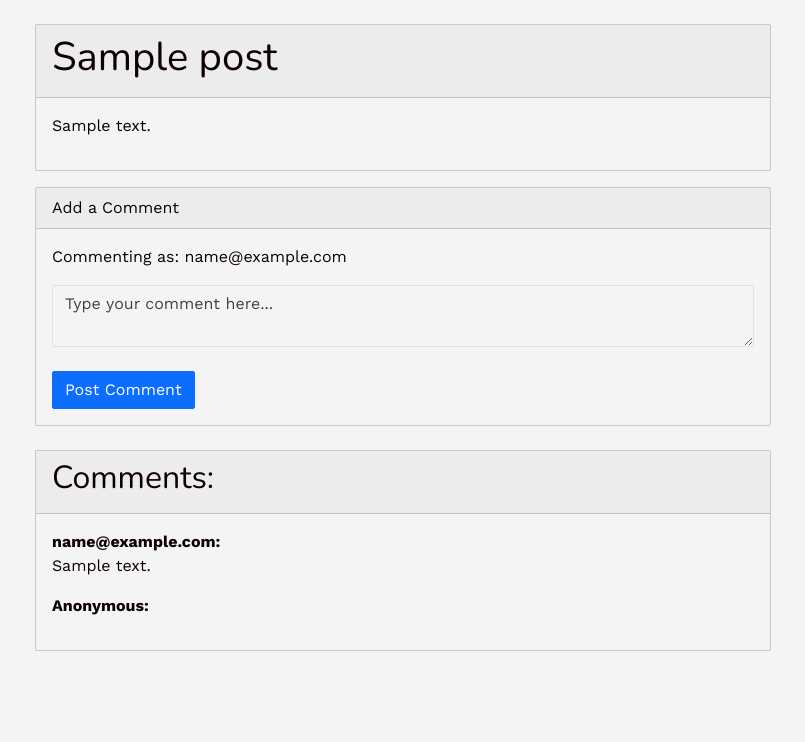
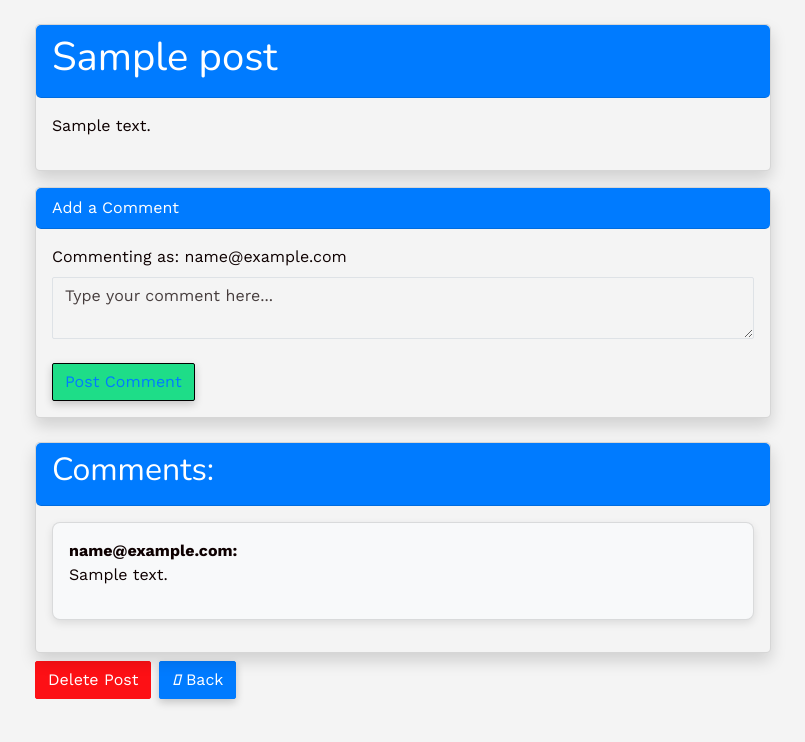
Before and after one commit to nagato94/desafio-maino, a Rails app: page /posts/1 in a window 1280 px wide. Shown: the part 58-800 px from the top of the page, without its empty margins (237-1042 px from the left). Run offline with Rails 7, Linux system fonts and the light colour scheme; a user stored in the database is signed in; tables that the repository leaves empty hold one stand-in row (values such as "Sample post"); style sheets or scripts are compiled from the project's sources; parts of the project's set-up code (start-up, migrations or seed data) failed here and were passed over; some libraries are stand-ins or nearby versions.

Commit message:
corrigido um problema de quando o usuario anonimo comentasse aparecia em embaixo outro comentario em branco. Adcionado estilos scss ;

```diff
--- /dev/null
+++ b/app/assets/stylesheets/components/_btn.scss
@@ -0,0 +1,27 @@
+/* Estilo para os botões customizados */
+.btn-custom {
+  background-color: #007bff;
+  border-color: #007bff;
+  color: #fff;
+  border-radius: 2px; /* Bordas arredondadas */
+  box-shadow: 0 0.2rem 0.5rem rgba(0, 0, 0, 0.2); /* Sombra */
+}
+
+.btn-custom:hover {
+  background-color: #0056b3;
+  border-color: #0056b3;
+  color: #fff;
+}
+
+.btn-comment{
+  background-color: $success;
+  border-color: black;
+  color: #007bff ;
+  border-radius: 2px; /* Bordas arredondadas */
+  box-shadow: 0 0.2rem 0.5rem rgba(0, 0, 0, 0.2); /* Sombra */
+  &:hover {
+    background-color: darken($success, 10%);
+    border-color: darken($success, 10%);
+    color: #fff;
+  }
+}
--- /dev/null
+++ b/app/assets/stylesheets/components/_card.scss
@@ -0,0 +1,14 @@
+.card-custom {
+  border: 1px solid rgba(0, 0, 0, 0.125);
+  border-radius: 5px !important; /* Bordas arredondadas */
+  box-shadow: 0 0.5rem 1rem rgba(0, 0, 0, 0.15); /* Sombra */
+}
+
+
+.card-header-custom {
+  background-color: #007bff;
+  color: #fff;
+  border-bottom: 1px solid rgba(0, 0, 0, 0.125);
+  border-radius: 5px !important; /* Bordas arredondadas */
+
+}
--- /dev/null
+++ b/app/assets/stylesheets/components/_comment.scss
@@ -0,0 +1,8 @@
+.comment-custom {
+  background-color: #f8f9fa;
+  border: 1px solid rgba(0, 0, 0, 0.125);
+  border-radius: 0.5rem; /* Bordas arredondadas */
+  padding: 1rem;
+  margin-bottom: 1rem;
+  box-shadow: 0 0.2rem 0.5rem rgba(0, 0, 0, 0.1); /* Sombra */
+}
--- a/app/assets/stylesheets/components/_index.scss
+++ b/app/assets/stylesheets/components/_index.scss
@@ -3,3 +3,6 @@
 @import "avatar";
 @import "form_legend_clear";
 @import "navbar";
+@import "btn";
+@import "card";
+@import "comment";
--- a/app/controllers/posts_controller.rb
+++ b/app/controllers/posts_controller.rb
@@ -38,8 +38,12 @@ class PostsController < ApplicationController
   end
 
   def destroy
-    @post.destroy
-    redirect_to posts_url, notice: 'Post was successfully destroyed.'
+    if @post.user == current_user
+      @post.destroy
+      redirect_to root_path, notice: 'Post was successfully deleted.'
+    else
+      redirect_to root_path, alert: 'You are not authorized to delete this post.'
+    end
   end
 
   private
--- a/app/views/posts/show.html.erb
+++ b/app/views/posts/show.html.erb
@@ -1,8 +1,8 @@
 <div class="container mt-4">
   <div class="row justify-content-center">
     <div class="col-md-8">
-      <div class="card mb-3">
-        <div class="card-header">
+      <div class="card card-custom mb-3">
+        <div class="card-header card-header-custom">
           <h1><%= @post.title %></h1>
         </div>
         <div class="card-body">
@@ -10,36 +10,67 @@
         </div>
       </div>
 
-      <div class="card">
-        <div class="card-header">
+      <div class="card card-custom">
+        <div class="card-header card-header-custom">
           Add a Comment
         </div>
         <div class="card-body">
           <%= simple_form_for([@post, @post.comments.build], html: { class: 'form-horizontal' }) do |form| %>
             <% if user_signed_in? %>
-              <p>Commenting as: <%= current_user.email %></p>
+              <p class="mb-2">Commenting as:
+                <%= current_user.email %></p>
             <% else %>
-              <p>Commenting as: Anonymous</p>
+              <p class="mb-2">Commenting as: Anonymous</p>
             <% end %>
-            <%= form.input :body, required: true, as: :text, label: false, placeholder: 'Type your comment here...', input_html: { class: 'form-control' } %>
+            <%= form.input :body,
+                       required: true,
+                       as: :text,
+                       label: false,
+                       placeholder: "Type your comment here...",
+                       input_html: {
+                         class: "form-control",
+                       } %>
 
-            <%= form.button :submit, 'Post Comment', class: 'btn btn-primary mt-2' %>
+            <%= form.button :submit, "Post Comment", class: "btn btn-comment mt-2" %>
           <% end %>
         </div>
       </div>
 
-      <div class="card mt-4">
-        <div class="card-header">
+      <div class="card card-custom mt-4">
+        <div class="card-header card-header-custom">
           <h2>Comments:</h2>
         </div>
         <div class="card-body">
           <% @post.comments.each do |comment| %>
-            <div class="comment mb-3">
-              <strong><%= comment.user ? comment.user.email : 'Anonymous' %>:</strong>
-              <p><%= comment.body %></p>
-            </div>
+            <% unless comment.body.blank? %>
+              <div class="comment comment-custom">
+                <strong><%= comment.user ? comment.user.email : "Anonymous say" %>:</strong>
+                <p><%= comment.body %></p>
+              </div>
+            <% end %>
           <% end %>
         </div>
+      </div>
+      <div class=" d-flex my-2">
+  <% if user_signed_in? && current_user == @post.user %>
+    <%# deletar um post se o usuario for o dono do post %>
+    <%= link_to post_path(@post),
+      method: :delete,
+      data: {
+        turbo_method: :delete,
+        turbo_confirm: "Are you sure you want to delete this post?",
+      },
+      class: "btn btn-danger text-white",
+      method: :delete do %>
+      <i class="fas fa-trash-alt mr-2"></i> Delete Post
+    <% end %>
+  <% end %>
+
+  <%= link_to root_path, class: 'btn btn-primary btn-custom mx-2' do %>
+    <i class="fas fa-arrow-left mr-2"></i> Back
+  <% end %>
+</div>
+
       </div>
     </div>
   </div>
--- a/app/views/shared/_navbar.html.erb
+++ b/app/views/shared/_navbar.html.erb
@@ -1,6 +1,6 @@
 <div class="navbar navbar-expand-sm navbar-light navbar-lewagon">
   <div class="container-fluid">
-    <%= link_to "#", class: "navbar-brand" do %>
+    <%= link_to root_path, class: "navbar-brand" do %>
       <%= image_tag "https://raw.githubusercontent.com/lewagon/fullstack-images/master/uikit/logo.png" %>
     <% end %>
 
```
Also changed, not shown: app/views/posts/new.html.erb (+14 -6 lines), Gemfile, Gemfile.lock.
